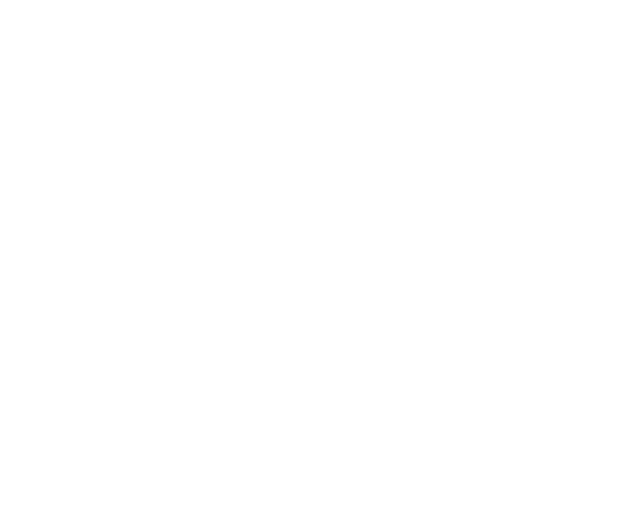
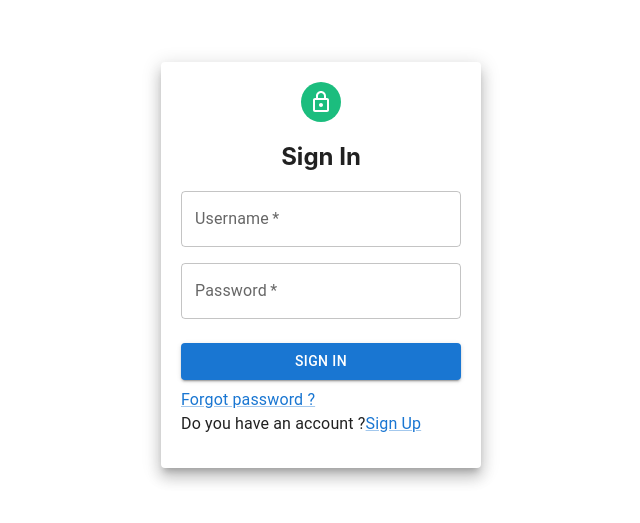
Before and after one commit to midlajc/oims-web, a React (Create React App) app: page /Login in a window 1280 px wide. Shown: the part 135-658 px from the top of the page, without its empty margins (319-959 px from the left). Built offline with nearby package versions, Linux system fonts and the light colour scheme.

Commit message:
login page

```diff
--- a/package.json
+++ b/package.json
@@ -5,6 +5,7 @@
   "dependencies": {
     "@emotion/react": "^11.7.1",
     "@emotion/styled": "^11.6.0",
+    "@mui/icons-material": "^5.4.1",
     "@mui/material": "^5.4.1",
     "@testing-library/jest-dom": "^5.14.1",
     "@testing-library/react": "^12.0.0",
@@ -12,6 +13,7 @@
     "axios": "^0.25.0",
     "react": "^17.0.2",
     "react-dom": "^17.0.2",
+    "react-router-dom": "6",
     "react-scripts": "5.0.0",
     "web-vitals": "^2.1.0"
   },
--- a/src/App.js
+++ /dev/null
@@ -1,10 +0,0 @@
-import './App.css';
-
-function App() {
-  return (
-    <div className="">
-    </div>
-  );
-}
-
-export default App;
--- /dev/null
+++ b/src/App.jsx
@@ -0,0 +1,14 @@
+// import './App.css';
+import React from 'react'
+import { Routes, Route, Link } from "react-router-dom";
+import Login from './components/Login'
+
+function App() {
+  return (
+    <Routes>
+      <Route path="Login" element={<Login />} />
+    </Routes>
+  )
+}
+
+export default App;
--- /dev/null
+++ b/src/components/Login.css
@@ -0,0 +1,6 @@
+.loginGrid{
+    display: flex;
+    justify-content: center;
+    align-items: center;
+    height: 100vh;
+}
--- /dev/null
+++ b/src/components/Login.jsx
@@ -0,0 +1,48 @@
+import './Login.css';
+import React from 'react'
+import { Grid, Paper, Avatar, TextField, Button, Typography, Link } from '@mui/material'
+import LockOutlinedIcon from '@mui/icons-material/LockOutlined';
+import FormControlLabel from '@mui/material/FormControlLabel';
+import Checkbox from '@mui/material/Checkbox';
+
+function Login() {
+  const paperStyle = { padding: 20, height: 'auto', width: 280, margin: "0px 0", paddingBottom: '2rem' }
+  const avatarStyle = { backgroundColor: '#1bbd7e' }
+  const btnStyle = { margin: '8px 0' }
+  return (
+    <div className='loginGrid'>
+      <Grid className=''>
+        <Paper elevation={10} style={paperStyle}>
+          <Grid align='center'>
+            <Avatar style={avatarStyle}><LockOutlinedIcon /></Avatar>
+            <h2>Sign In</h2>
+          </Grid>
+          <TextField label='Username' style={{ marginBottom: '1rem' }} placeholder='Enter username' fullWidth required />
+          <TextField label='Password' style={{ marginBottom: '1rem' }} placeholder='Enter password' type='password' fullWidth required />
+          {/* <FormControlLabel
+            control={
+              <Checkbox
+                name="checkedB"
+                color="primary"
+              />
+            }
+            label="Remember me"
+          /> */}
+          <Button type='submit' color='primary' variant="contained" style={btnStyle} fullWidth>Sign in</Button>
+          <Typography >
+            <Link href="#" >
+              Forgot password ?
+            </Link>
+          </Typography>
+          <Typography > Do you have an account ?
+            <Link href="#" >
+              Sign Up
+            </Link>
+          </Typography>
+        </Paper>
+      </Grid>
+    </div>
+  )
+}
+
+export default Login;
--- a/src/index.js
+++ b/src/index.jsx
@@ -1,11 +1,14 @@
 import React from 'react';
 import ReactDOM from 'react-dom';
 import './index.css';
+import { BrowserRouter } from "react-router-dom";
 import App from './App';
 
 ReactDOM.render(
   <React.StrictMode>
-    <App />
+    <BrowserRouter>
+      <App />
+    </BrowserRouter>
   </React.StrictMode>,
   document.getElementById('root')
 );
```
Also changed, not shown: 1 other file (tests, documents, lock files or other folders).
